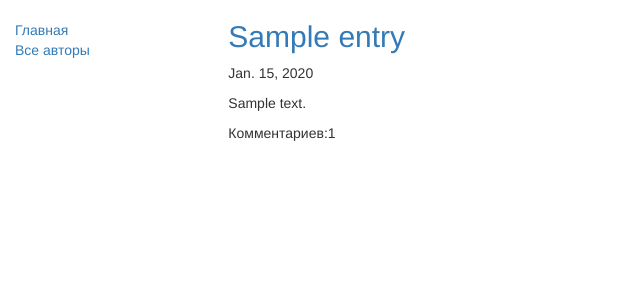
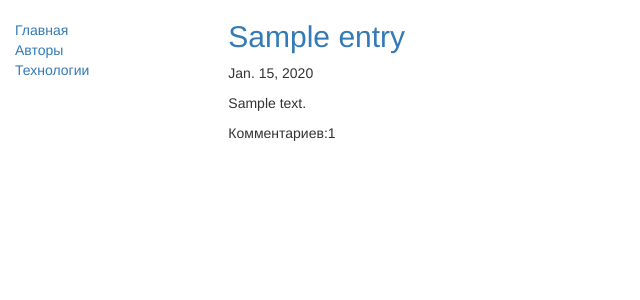
Before and after one commit to khatangatao/khatangatao, a Django app: page / in a window 1280 px wide. Shown: the top 300 px of the page, without its empty margins (0-640 px from the left). Run offline with Django 3.2, Linux system fonts and the light colour scheme; tables that the repository leaves empty hold one stand-in row (values such as "Sample post"); some libraries are stand-ins or nearby versions.

Commit message:
Small changes in css and site menu

```diff
--- a/blog/static/css/styles.css
+++ b/blog/static/css/styles.css
@@ -1,4 +1,4 @@
-.sidebar-nav {
+.sidebar-nav, .authors {
     margin-top: 20px;
     padding: 0;
     list-style: none;
--- a/blog/templates/authors.html
+++ b/blog/templates/authors.html
@@ -1,9 +1,11 @@
 {% extends "base.html" %}
 
 {% block content %}
+<div class="authors">
     {% for user in user_list %}
         <li><a href="">{{ user }}</a></li>
     {% empty %}
         <p>Пока никого нет.</p>
     {% endfor %}
+</div>
 {% endblock content %}
--- a/blog/templates/base.html
+++ b/blog/templates/base.html
@@ -23,7 +23,8 @@
       {% block sidebar %}
       <ul class="sidebar-nav">
           <li><a href="{% url 'home' %}">Главная</a></li>
-          <li><a href="{% url 'authors' %}">Все авторы</a></li>
+          <li><a href="{% url 'authors' %}">Авторы</a></li>
+          <li><a href="">Технологии</a></li>
       </ul>
      {% endblock %}
       </div>
```
